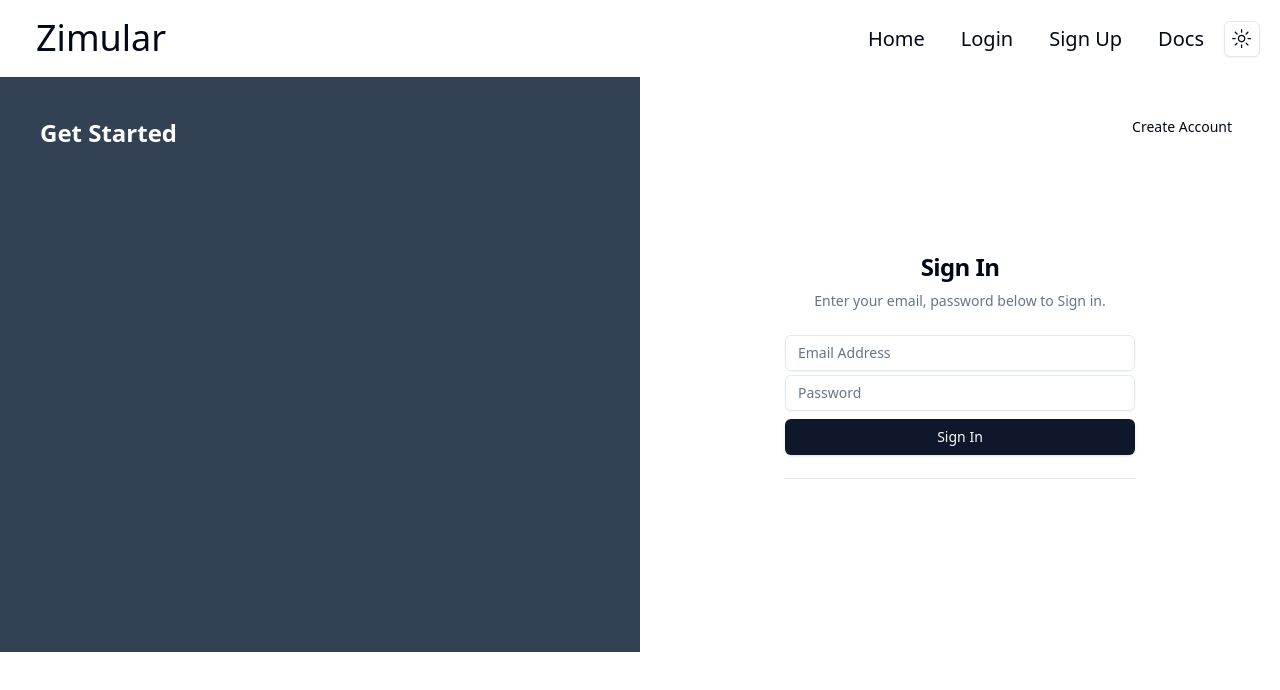
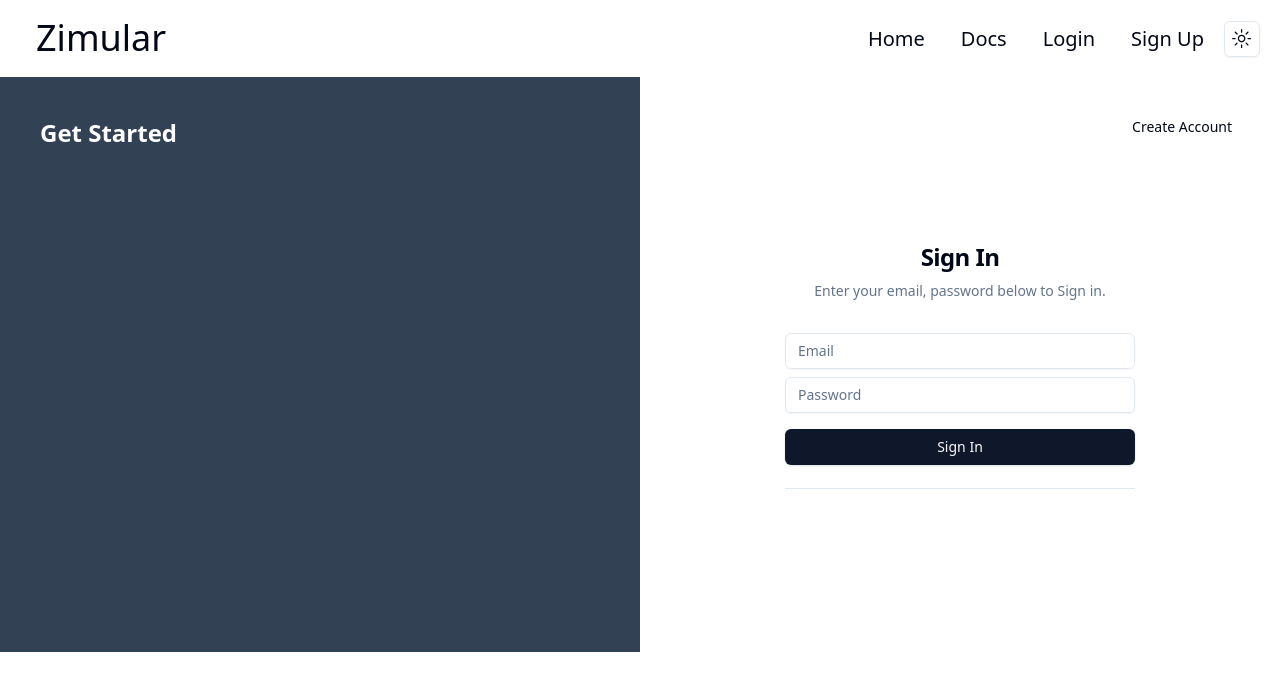
Before and after one commit to navindu-sachintha/zimular_ui, a Next.js app: page /login in a window 1280 px wide. Shown: the top 690 px of the page. Built offline with nearby package versions, Linux system fonts and the light colour scheme; no server answers.

Commit message:
Feature: Add dashboard redirect

```diff
--- /dev/null
+++ b/src/app/api/auth/[...nextauth]/route.ts
@@ -0,0 +1,47 @@
+import NextAuth from "next-auth"
+import { Account, User as AuthUser } from "next-auth";
+import GithubProvider from "next-auth/providers/github"
+import  CredentialsProvider  from "next-auth/providers/credentials";
+import bcrypt from "bcryptjs";
+import User from "@/models/User";
+import connect from "@/utils/db";
+
+
+export const authOptions:any = {
+  // Configure one or more authentication providers
+  providers: [
+    CredentialsProvider({
+        id:"credentials",
+        name: "Credentials",
+        credentials: {
+            email: {label:"email", type:"text"},
+            password: {label:"password", type:"password"}
+        },
+        async authorize(credentials:any) {
+            await connect();
+            try {
+                const user = await User.findOne({email:credentials.email})
+                if(user){
+                    const isPasswordCorrect = await bcrypt.compare(
+                        credentials.password,
+                        user.password
+                    )
+                    if (isPasswordCorrect){
+                        return user;
+                    }
+                }
+            } catch (error:any) {
+                throw new Error(error);
+            }
+        },
+    }),
+    GithubProvider({
+      clientId: process.env.GITHUB_ID ?? "",
+      clientSecret: process.env.GITHUB_SECRET ?? "",
+    }),
+    // ...add more providers here
+  ],
+}
+
+export const handler = NextAuth(authOptions);
+export { handler as GET, handler as POST };
--- a/src/app/dashboard/page.tsx
+++ b/src/app/dashboard/page.tsx
@@ -1,9 +1,18 @@
+import Navigation from '@/components/main-nav';
 import React from 'react'
+import { getServerSession } from 'next-auth';
+import { redirect } from 'next/navigation';
 
-const Dashboard = () => {
+const Dashboard =  () => {
+  const session = getServerSession();
+  if(!session){
+    redirect("/");
+  }
   return (
 
     <>
+      <Navigation />
+      <center>Dashboard</center>
     </>
   )
 }
--- a/src/app/layout.tsx
+++ b/src/app/layout.tsx
@@ -3,6 +3,8 @@ import { Inter } from "next/font/google";
 import "./globals.css";
 import { cn } from "@/lib/utils";
 import { ThemeProvider } from "@/components/theme-provider";
+import { getServerSession } from "next-auth";
+import  SessionProvider  from "@/utils/SessionProvider";
 
 export const inter = Inter({ subsets: ["latin"], variable: "--font-sans" });
 
@@ -16,9 +18,11 @@ export default function RootLayout({
 }: Readonly<{
   children: React.ReactNode;
 }>) {
+  const session = getServerSession();
   return (
     <html lang="en">
       <body className={cn("min-h-screen bg-background font-sans antialiased")}>
+        <SessionProvider session={session}>
           <ThemeProvider
             attribute="class"
             defaultTheme="system"
@@ -27,6 +31,8 @@ export default function RootLayout({
           >
             {children}
           </ThemeProvider>
+        </SessionProvider>
+
 
       </body>
     </html>
--- a/src/components/main-nav.tsx
+++ b/src/components/main-nav.tsx
@@ -24,9 +24,12 @@ import {
   DropdownMenuItem,
   DropdownMenuTrigger,
 } from "@/components/ui/dropdown-menu"
+import { signOut, useSession } from "next-auth/react";
 
 const Navigation = () => {
-  const { setTheme } = useTheme()
+  const { setTheme } = useTheme();
+
+  const {data: session}:any = useSession();
   return (
     <>
       <div className="flex justify-between p-5">
@@ -44,20 +47,31 @@ const Navigation = () => {
                 </Link>
               </NavigationMenuItem>
               <NavigationMenuItem>
-                <Link href="/login" legacyBehavior passHref>
-                  <NavigationMenuLink className={navigationMenuTriggerStyle()}>Login</NavigationMenuLink>
-                </Link>
-              </NavigationMenuItem>
-              <NavigationMenuItem>
-                <Link href="/signup" legacyBehavior passHref>
-                  <NavigationMenuLink className={navigationMenuTriggerStyle()}>Sign Up</NavigationMenuLink>
-                </Link>
-              </NavigationMenuItem>
-              <NavigationMenuItem>
                 <Link href="/doc" legacyBehavior passHref>
                   <NavigationMenuLink className={navigationMenuTriggerStyle()}>Docs</NavigationMenuLink>
                 </Link>
               </NavigationMenuItem>
+              {!session ? (
+                <>
+                  <NavigationMenuItem>
+                    <Link href="/login" legacyBehavior passHref>
+                      <NavigationMenuLink className={navigationMenuTriggerStyle()}>Login</NavigationMenuLink>
+                    </Link>
+                  </NavigationMenuItem>
+                  <NavigationMenuItem>
+                    <Link href="/signup" legacyBehavior passHref>
+                      <NavigationMenuLink className={navigationMenuTriggerStyle()}>Sign Up</NavigationMenuLink>
+                    </Link>
+                  </NavigationMenuItem>
+                </>
+              ):(
+                <>
+                  <p className={navigationMenuTriggerStyle()}>{session.user?.email}</p>
+                  <Button variant="outline" onClick={()=>{
+                    signOut();
+                  }}>Sign out</Button>
+                </>
+              )}
               <DropdownMenu>
                 <DropdownMenuTrigger asChild>
                   <Button variant="outline" size="icon">
--- a/src/components/user-login-form.tsx
+++ b/src/components/user-login-form.tsx
@@ -1,65 +1,101 @@
 "use client"
 
-import * as React from "react"
+import React, {useEffect, useState} from "react"
+import * as z from 'zod';
+import { useForm } from "react-hook-form";
+import { useRouter } from "next/navigation";
+import { signIn,useSession } from "next-auth/react";
+import { zodResolver } from "@hookform/resolvers/zod";
 
 import { cn } from "@/lib/utils"
 import { TokensIcon, GitHubLogoIcon } from "@radix-ui/react-icons"
 import { Button } from "@/components/ui/button"
 import { Input } from "@/components/ui/input"
-import { Label } from "@/components/ui/label"
+import { Form, FormControl, FormField, FormItem, FormLabel, FormMessage } from "./ui/form";
+import { error } from "console";
+
+const formSchema = z.object(
+  {
+    email: z.string().email(),
+    password: z.string().min(6),
+  }
+)
+
 
 interface UserAuthFormProps extends React.HTMLAttributes<HTMLDivElement> {}
 
 export function UserLoginForm({ className, ...props }: UserAuthFormProps) {
-  const [isLoading, setIsLoading] = React.useState<boolean>(false)
+  const router = useRouter();
+  const session = useSession();
+  const [error, setError] = useState("");
 
-  async function onSubmit(event: React.SyntheticEvent) {
-    event.preventDefault()
-    setIsLoading(true)
+  useEffect(()=>{
+    if(session?.status == "authenticated"){
+      router.replace("/dashboard");
+    }
+  },[session, router])
 
-    setTimeout(() => {
-      setIsLoading(false)
-    }, 3000)
+  const form = useForm<z.infer<typeof formSchema>>(
+    {
+      resolver: zodResolver(formSchema),
+      defaultValues: {
+        email:""
+      }
+    }
+  )
+
+  const handleSubmit = async (values: z.infer<typeof formSchema>)=>{
+    console.log({values});
+    const res = await signIn("credentials",{
+      redirect:false,
+      email: values.email,
+      password: values.password,
+    })
+
+    if (res?.error){
+      setError("Invalid Email or Password");
+      if(res?.url) router.replace("/dashboard");
+    }else{
+      setError("");
+    }
   }
 
   return (
     <div className={cn("grid gap-6", className)} {...props}>
-      <form onSubmit={onSubmit}>
-        <div className="grid gap-2">
-          <div className="grid gap-1">
-            <Label className="sr-only" htmlFor="email">
-              Email
-            </Label>
+      <Form {...form}>
+        <form onSubmit={form.handleSubmit(handleSubmit)}>
+        <FormField control={form.control} name="email" render={({field})=>{
+            return <FormItem>
+              <FormLabel className="sr-only">Email</FormLabel>
+              <FormControl>
                 <Input
-              id="email"
-              placeholder="Email Address"
+                  placeholder="Email"
                   type="email"
-              autoCapitalize="none"
-              autoComplete="email"
-              autoCorrect="off"
-              disabled={isLoading}
+                  {...field}
                 />
-            <Label className="sr-only" htmlFor="email">
-              Password
-            </Label>
+              </FormControl>
+              <FormMessage />
+            </FormItem>
+          }}/>
+          <FormField control={form.control} name="password" render={({field})=>{
+            return <FormItem>
+              <FormLabel className="sr-only">Password</FormLabel>
+              <FormControl>
                 <Input
-              id="pass"
                   placeholder="Password"
                   type="password"
-              autoCapitalize="none"
-              autoComplete="password"
-              autoCorrect="off"
-              disabled={isLoading}
+                  {...field}
                 />
-          </div>
-          <Button disabled={isLoading}>
-            {isLoading && (
-              <TokensIcon className="mr-2 h-4 w-4 animate-spin" />
-            )}
+              </FormControl>
+              <FormMessage />
+            </FormItem>
+          }}/>
+          <Button className="mt-4 w-full">
             Sign In
           </Button>
-        </div>
+          <p>{error && error}</p>
         </form>
+      </Form>
       <div className="relative">
         <div className="absolute inset-0 flex items-center">
           <span className="w-full border-t" />
--- a/src/components/user-signup-form.tsx
+++ b/src/components/user-signup-form.tsx
@@ -1,5 +1,4 @@
 "use client"
-
 
 import React, { useEffect, useState } from "react";
 import * as z from 'zod';
@@ -17,7 +16,7 @@ const formSchema = z.object(
   {
     email: z.string().email(),
     username: z.string(),
-    password: z.string().min(3),
+    password: z.string().min(6),
     passwordConfirm: z.string(),
   }
 ).refine((data)=> {
--- /dev/null
+++ b/src/utils/SessionProvider.tsx
@@ -0,0 +1,10 @@
+"use client"
+
+import React from "react";
+import { SessionProvider } from "next-auth/react";
+
+const AuthProvider = ({children}:any) => {
+    return <SessionProvider>{children}</SessionProvider>
+};
+
+export default AuthProvider;
```
Lines whose indentation alone changed are shown as unchanged.
